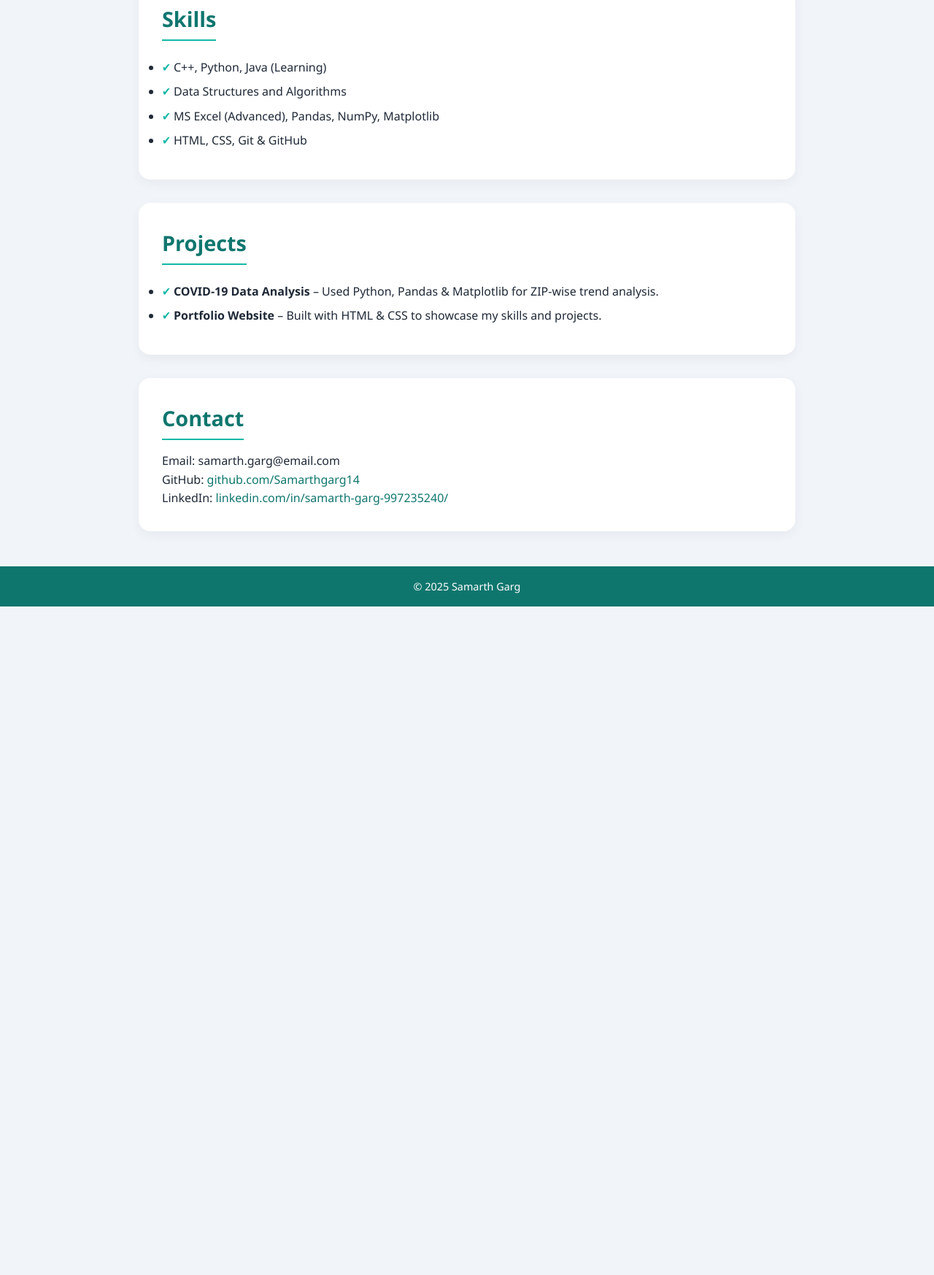
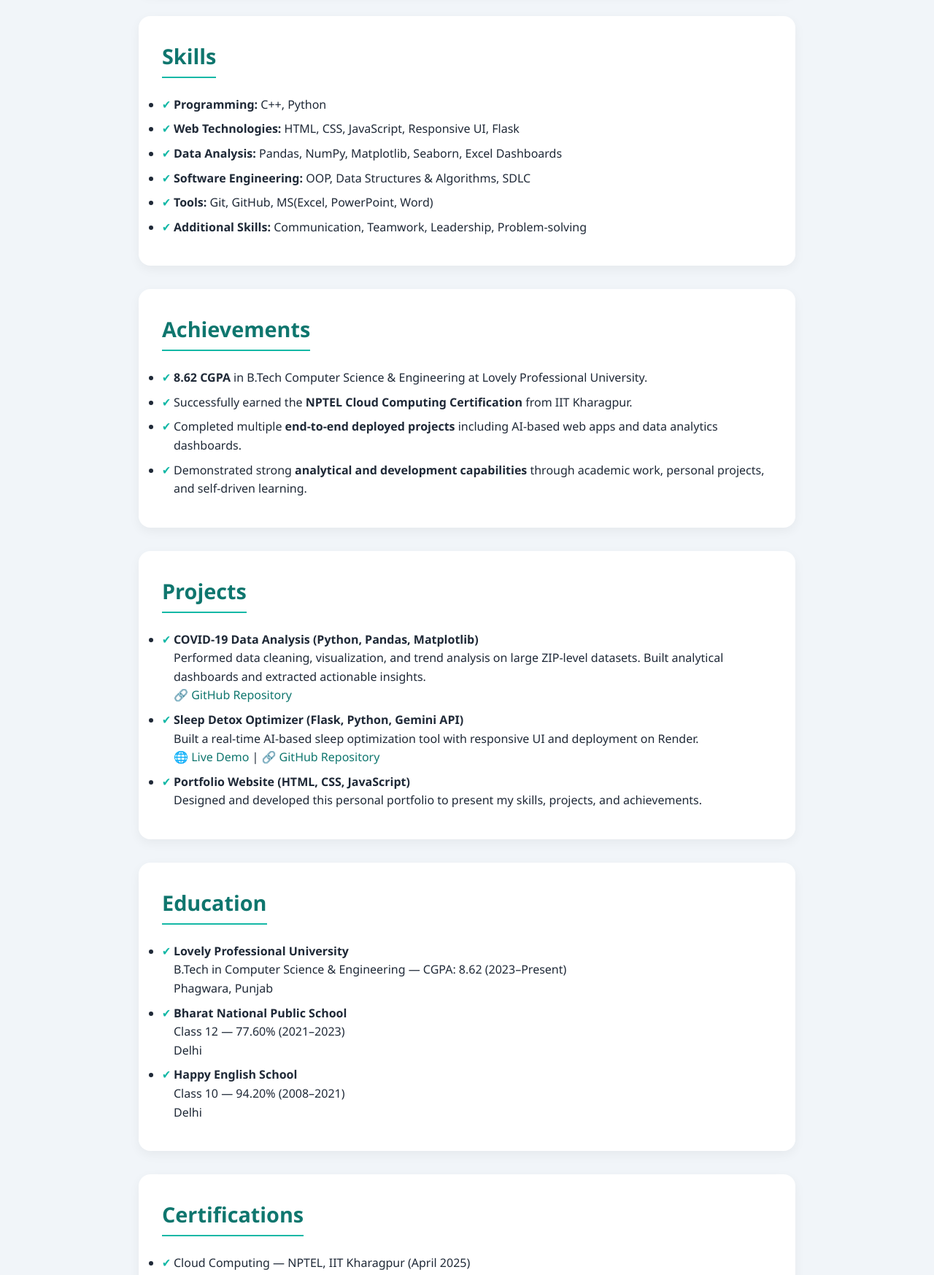
Before and after one commit to Samarthgarg14/Portfolio, a plain HTML site: page index.html in a window 1280 px wide. Shown: the part 499-2246 px from the top of the page at 73% size. Before the commit the page ends 1330 px from the top, so only its background shows below. Drawn offline with Linux system fonts and the light colour scheme.

Commit message:
Updated the CV

```diff
--- a/index.html
+++ b/index.html
@@ -6,50 +6,132 @@
   <title>Samarth Garg | Portfolio</title>
   <link rel="stylesheet" href="style.css"/>
 </head>
+
 <body>
   <header>
     <h1>Samarth Garg</h1>
-    <p>Aspiring Software Engineer | C++ • Python • Data Science</p>
+    <p>Aspiring Software Development Engineer | C++ • Python • Data Structures & Algorithmns</p>
   </header>
 
+  <!-- ABOUT SECTION -->
   <section id="about">
     <h2>About Me</h2>
-    <p>I’m a 2nd year B.Tech student at Lovely Professional University. Passionate about software development, DSA, Problem solving, and data-driven solutions. I'm eager to contribute my skills and grow through challenging projects and internships.</p>
+    <p>
+      I am an aspiring Software Development Engineer with strong foundations in C++, Java, Python, Data Structures,
+      and object-oriented design. I enjoy building data-driven applications, APIs, analytics dashboards,
+      and real-time web applications. I have hands-on experience developing complete end-to-end projects
+      such as Sleep Detox Optimizer and large-scale COVID-19 Data Analysis systems. I am passionate about
+      designing scalable, high-impact solutions that solve real-world problems and enhance user experience.
+    </p>
   </section>
 
+  <!-- SKILLS SECTION -->
   <section id="skills">
     <h2>Skills</h2>
     <ul>
-      <li>C++, Python, Java (Learning)</li>
-      <li>Data Structures and Algorithms</li>
-      <li>MS Excel (Advanced), Pandas, NumPy, Matplotlib</li>
-      <li>HTML, CSS, Git & GitHub</li>
+      <li><strong>Programming:</strong> C++, Python</li>
+      <li><strong>Web Technologies:</strong> HTML, CSS, JavaScript, Responsive UI, Flask</li>
+      <li><strong>Data Analysis:</strong> Pandas, NumPy, Matplotlib, Seaborn, Excel Dashboards</li>
+      <li><strong>Software Engineering:</strong> OOP, Data Structures & Algorithms, SDLC</li>
+      <li><strong>Tools:</strong> Git, GitHub, MS(Excel, PowerPoint, Word)</li>
+      <li><strong>Additional Skills:</strong> Communication, Teamwork, Leadership, Problem-solving</li>
     </ul>
   </section>
 
+  <!-- ACHIEVEMENTS SECTION -->
+<section id="achievements">
+  <h2>Achievements</h2>
+  <ul>
+    <li><strong>8.62 CGPA</strong> in B.Tech Computer Science & Engineering at Lovely Professional University.</li>
+    <li>Successfully earned the <strong>NPTEL Cloud Computing Certification</strong> from IIT Kharagpur.</li>
+    <li>Completed multiple <strong>end-to-end deployed projects</strong> including AI-based web apps and data analytics dashboards.</li>
+    <li>Demonstrated strong <strong>analytical and development capabilities</strong> through academic work, personal projects, and self-driven learning.</li>
+  </ul>
+</section>
+
+  <!-- PROJECTS SECTION -->
   <section id="projects">
     <h2>Projects</h2>
     <ul>
-      <li><strong>COVID-19 Data Analysis</strong> – Used Python, Pandas & Matplotlib for ZIP-wise trend analysis.</li>
-      <li><strong>Portfolio Website</strong> – Built with HTML & CSS to showcase my skills and projects.</li>
+      <li>
+        <strong>COVID-19 Data Analysis (Python, Pandas, Matplotlib)</strong><br>
+        Performed data cleaning, visualization, and trend analysis on large ZIP-level datasets.
+        Built analytical dashboards and extracted actionable insights.<br>
+        🔗 <a href="https://github.com/Samarthgarg14/covid-data-analysis" target="_blank">
+          GitHub Repository
+        </a>
+      </li>
+
+      <li>
+        <strong>Sleep Detox Optimizer (Flask, Python, Gemini API)</strong><br>
+        Built a real-time AI-based sleep optimization tool with responsive UI and deployment on Render.<br>
+        🌐 <a href="https://sleep-detox-optimizer.onrender.com/" target="_blank">Live Demo</a> |
+        🔗 <a href="https://github.com/Samarthgarg14/Sleep-Detox-Optimizer" target="_blank">
+          GitHub Repository
+        </a>
+      </li>
+
+      <li>
+        <strong>Portfolio Website (HTML, CSS, JavaScript)</strong><br>
+        Designed and developed this personal portfolio to present my skills, projects, and achievements.
+      </li>
     </ul>
   </section>
 
+  <!-- EDUCATION SECTION -->
+  <section id="education">
+    <h2>Education</h2>
+    <ul>
+      <li>
+        <strong>Lovely Professional University</strong><br>
+        B.Tech in Computer Science & Engineering — CGPA: 8.62 (2023–Present)<br>
+        Phagwara, Punjab
+      </li>
+      <li>
+        <strong>Bharat National Public School</strong><br>
+        Class 12 — 77.60% (2021–2023)<br>
+        Delhi
+      </li>
+      <li>
+        <strong>Happy English School</strong><br>
+        Class 10 — 94.20% (2008–2021)<br>
+        Delhi
+      </li>
+    </ul>
+  </section>
+
+  <!-- CERTIFICATIONS SECTION -->
+  <section id="certifications">
+    <h2>Certifications</h2>
+    <ul>
+      <li>Cloud Computing — NPTEL, IIT Kharagpur (April 2025)</li>
+    </ul>
+  </section>
+
+  <!-- CONTACT SECTION -->
   <section id="contact">
     <h2>Contact</h2>
-    <p>Email: samarth.garg@email.com</p>
-    <p>GitHub: <a href="https://github.com/Samarthgarg14" target="_blank">github.com/Samarthgarg14</a></p>
-    <p>LinkedIn: <a href="https://www.linkedin.com/in/samarth-garg-997235240/" target="_blank">linkedin.com/in/samarth-garg-997235240/</a></p>
+    <p><strong>Email:</strong> samarthgarg14@gmail.com</p>
+    <p><strong>Phone:</strong> +91 9650984465</p>
+    <p><strong>GitHub:</strong>
+      <a href="https://github.com/Samarthgarg14" target="_blank">github.com/Samarthgarg14</a>
+    </p>
+    <p><strong>LinkedIn:</strong>
+      <a href="https://www.linkedin.com/in/samarth-garg-997235240/" target="_blank">
+        linkedin.com/in/samarth-garg-997235240
+      </a>
+    </p>
+    <p><strong>Location:</strong> Ghaziabad, Uttar Pradesh</p>
   </section>
 
   <footer>
     <p>© 2025 Samarth Garg</p>
   </footer>
+
   <!-- Scroll to Top Button -->
-<button id="topBtn" title="Go to top">↑</button>
+  <button id="topBtn" title="Go to top">↑</button>
 
-<!-- JS Script -->
-<script src="script.js"></script>
-
+  <!-- JS Script -->
+  <script src="script.js"></script>
 </body>
 </html>
```
